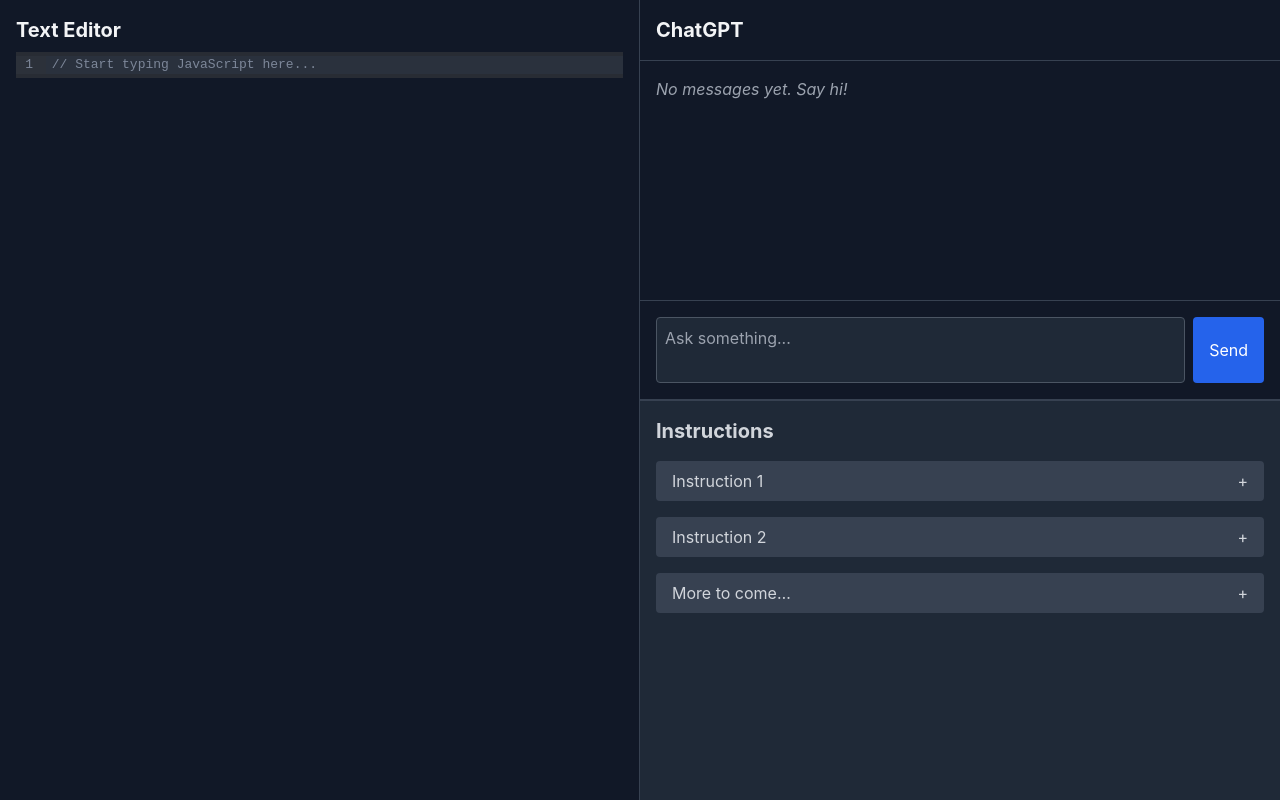
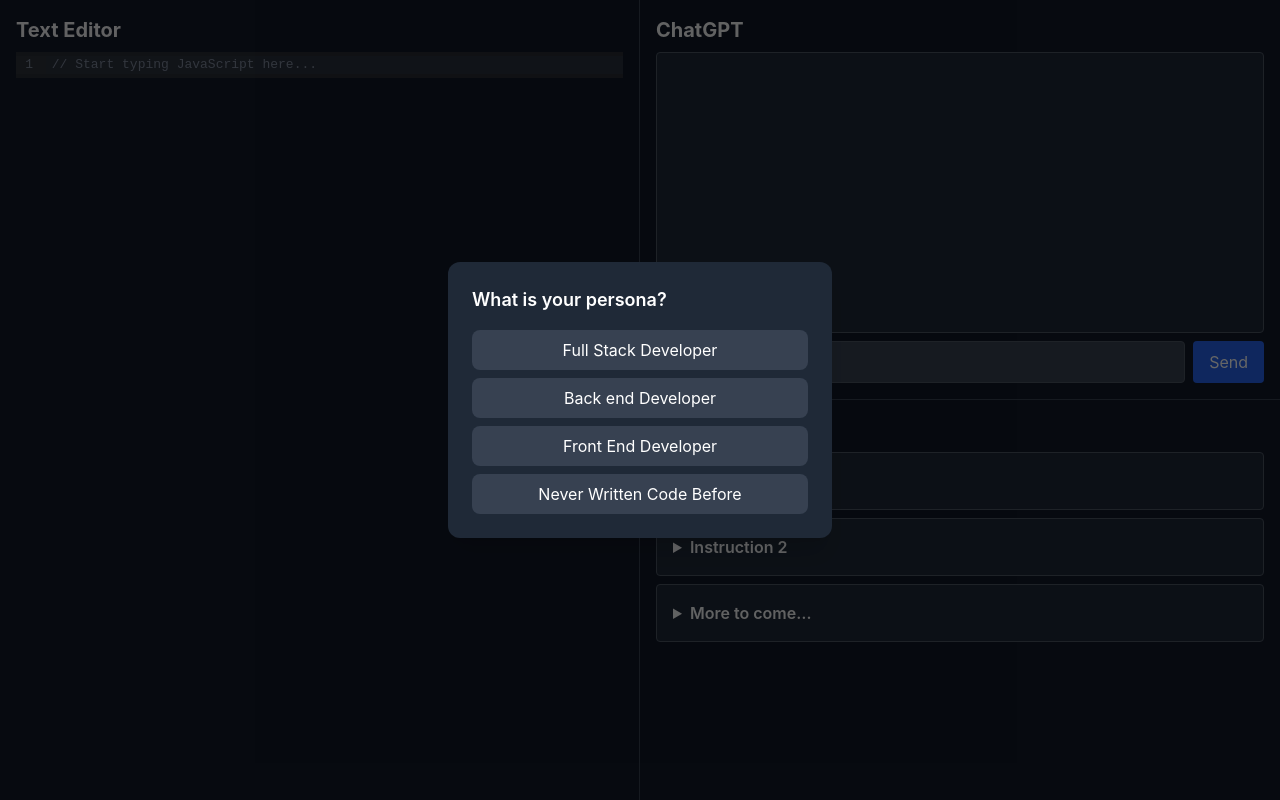
Before and after one commit to fhauben/kids-learning-summer-2025, a React (Create React App) app in the folder learning-prototype/: page / in a window 1280 px wide. Built offline with nearby package versions, Linux system fonts and the light colour scheme.

Commit message:
Initial modal implemented

```diff
--- a/learning-prototype/package.json
+++ b/learning-prototype/package.json
@@ -17,6 +17,7 @@
     "cors": "^2.8.5",
     "dotenv": "^16.5.0",
     "express": "^5.1.0",
+    "framer-motion": "^12.15.0",
     "learning-prototype": "file:",
     "lucide-react": "^0.511.0",
     "openai": "^5.0.1",
@@ -24,6 +25,7 @@
     "react-dom": "^19.1.0",
     "react-markdown": "^10.1.0",
     "react-scripts": "5.0.1",
+    "react-syntax-highlighter": "^15.6.1",
     "rehype-highlight": "^7.0.2",
     "remark-gfm": "^4.0.1",
     "web-vitals": "^2.1.4"
--- a/learning-prototype/src/App.js
+++ b/learning-prototype/src/App.js
@@ -1,38 +1,24 @@
-import { useState } from "react";
+import { useState, useEffect } from "react";
 import CodeMirror from "@uiw/react-codemirror";
 import { javascript } from "@codemirror/lang-javascript";
 import { oneDark } from "@codemirror/theme-one-dark";
-import ReactMarkdown from "react-markdown";
-import remarkGfm from "remark-gfm";
-import rehypeHighlight from "rehype-highlight";
-import "highlight.js/styles/github-dark.css"; // highlight.js theme CSS
 
 export default function App() {
   const [code, setCode] = useState("// Start typing JavaScript here...");
   const [input, setInput] = useState("");
   const [chatLog, setChatLog] = useState([]);
   const [loading, setLoading] = useState(false);
-
-  // Fold state for instructions dropdowns
-  const [folded, setFolded] = useState({
-    instr1: true,
-    instr2: true,
-    instr3: true,
-  });
-
-  const toggleFold = (key) => {
-    setFolded((prev) => ({ ...prev, [key]: !prev[key] }));
-  };
+  const [modalStep, setModalStep] = useState(0);
+  const [persona, setPersona] = useState("");
+  const [technology, setTechnology] = useState("");
 
   const handleSend = async () => {
-    if (!input.trim()) return;
     const userMessage = { role: "user", content: input };
     const newChatLog = [...chatLog, userMessage];
     setChatLog(newChatLog);
     setInput("");
     setLoading(true);
 
-    try {
     const response = await fetch("/api/chat", {
       method: "POST",
       body: JSON.stringify({ messages: newChatLog }),
@@ -41,49 +27,93 @@
     const data = await response.json();
 
     setChatLog([...newChatLog, { role: "assistant", content: data.reply }]);
-    } catch (error) {
-      setChatLog([
-        ...newChatLog,
-        {
-          role: "assistant",
-          content: "Error: Unable to get response. Please try again.",
-        },
-      ]);
-    } finally {
     setLoading(false);
-    }
   };
 
-  const userBubble =
-    "bg-blue-600 text-white self-end rounded-lg rounded-br-none px-4 py-3 max-w-[75%] whitespace-pre-wrap";
-  const aiBubble =
-    "bg-gray-700 text-gray-100 self-start rounded-lg rounded-bl-none px-4 py-3 max-w-[75%] whitespace-pre-wrap";
+  const renderModal = () => {
+    return (
+      <div className="fixed inset-0 bg-black bg-opacity-60 flex items-center justify-center z-50">
+        <div className="bg-gray-800 text-white p-6 rounded-xl shadow-xl w-96 animate-fade-in">
+          {modalStep === 0 && (
+            <div>
+              <h2 className="text-lg font-semibold mb-4">What is your persona?</h2>
+              <div className="flex flex-col gap-2">
+                {[
+                  "Full Stack Developer",
+                  "Back end Developer",
+                  "Front End Developer",
+                  "Never Written Code Before",
+                ].map((option) => (
+                  <button
+                    key={option}
+                    onClick={() => {
+                      setPersona(option);
+                      setModalStep(1);
+                    }}
+                    className="bg-gray-700 hover:bg-gray-600 rounded-lg px-4 py-2"
+                  >
+                    {option}
+                  </button>
+                ))}
+              </div>
+            </div>
+          )}
+
+          {modalStep === 1 && (
+            <div>
+              <h2 className="text-lg font-semibold mb-4">Select the technology you'd like to learn</h2>
+              <div className="flex flex-col gap-2">
+                <button
+                  onClick={() => {
+                    setTechnology("Python");
+                    setModalStep(2);
+                  }}
+                  className="bg-gray-700 hover:bg-gray-600 rounded-lg px-4 py-2"
+                >
+                  Python
+                </button>
+                <button
+                  onClick={() => setModalStep(0)}
+                  className="text-sm text-blue-300 hover:underline mt-2"
+                >
+                  ← Back
+                </button>
+              </div>
+            </div>
+          )}
+
+          {modalStep === 2 && (
+            <div>
+              <h2 className="text-lg font-semibold mb-4">Confirm your selections</h2>
+              <p className="mb-4">
+                Persona: <strong>{persona}</strong>
+                <br />Technology: <strong>{technology}</strong>
+              </p>
+              <div className="flex justify-between">
+                <button
+                  onClick={() => setModalStep(1)}
+                  className="text-sm text-blue-300 hover:underline"
+                >
+                  ← Back
+                </button>
+                <button
+                  onClick={() => setModalStep(-1)}
+                  className="bg-green-600 hover:bg-green-500 px-4 py-2 rounded-lg"
+                >
+                  Confirm
+                </button>
+              </div>
+            </div>
+          )}
+        </div>
+      </div>
+    );
+  };
 
   return (
-    <>
-      {/* Inline CSS for animated dots */}
-      <style>{`
-        @keyframes blink {
-          0%, 20% { opacity: 0.2; }
-          50% { opacity: 1; }
-          100% { opacity: 0.2; }
-        }
-        .dot {
-          animation-name: blink;
-          animation-duration: 1.4s;
-          animation-iteration-count: infinite;
-          animation-fill-mode: both;
-          font-weight: bold;
-          font-size: 1.5rem;
-          margin-left: 2px;
-          color: #eee;
-        }
-        .dot:nth-child(1) { animation-delay: 0s; }
-        .dot:nth-child(2) { animation-delay: 0.2s; }
-        .dot:nth-child(3) { animation-delay: 0.4s; }
-      `}</style>
+    <div className="dark bg-gray-900 text-gray-100 flex h-screen relative">
+      {modalStep >= 0 && renderModal()}
 
-      <div className="dark bg-gray-900 text-gray-100 flex h-screen">
       {/* Left: Code Editor */}
       <div className="w-1/2 p-4 border-r border-gray-700 flex flex-col">
         <h2 className="text-xl font-bold mb-2">Text Editor</h2>
@@ -101,69 +131,28 @@
       {/* Right: Chat + Instructions */}
       <div className="w-1/2 flex flex-col">
         {/* ChatGPT Panel */}
-          <div className="h-1/2 flex flex-col border-b border-gray-700 bg-gray-900">
-            <h2 className="text-xl font-bold p-4 border-b border-gray-700">
-              ChatGPT
-            </h2>
-            <div className="flex-1 overflow-y-auto p-4 flex flex-col space-y-4">
-              {chatLog.length === 0 && (
-                <p className="text-gray-400 italic">No messages yet. Say hi!</p>
-              )}
-              {chatLog.map((msg, idx) => {
-                const isUser = msg.role === "user";
-                return (
-                  <div
-                    key={idx}
-                    className={isUser ? userBubble : aiBubble}
-                    role="article"
-                    aria-label={isUser ? "User message" : "Assistant message"}
-                  >
-                    <div className="prose prose-invert max-w-none">
-                      <ReactMarkdown
-                        children={msg.content}
-                        remarkPlugins={[remarkGfm]}
-                        rehypePlugins={[rehypeHighlight]}
-                      />
+        <div className="h-1/2 p-4 border-b border-gray-700 flex flex-col">
+          <h2 className="text-xl font-bold mb-2">ChatGPT</h2>
+          <div className="flex-1 overflow-y-auto border border-gray-600 p-2 mb-2 rounded bg-gray-800">
+            {chatLog.map((msg, idx) => (
+              <div key={idx} className="mb-2">
+                <strong>{msg.role === "user" ? "You" : "AI"}:</strong> {msg.content}
               </div>
+            ))}
+            {loading && <div className="italic text-gray-400">AI is typing<span className="animate-pulse">...</span></div>}
           </div>
-                );
-              })}
-
-              {/* Loading indicator */}
-              {loading && (
-                <div
-                  className={aiBubble}
-                  role="status"
-                  aria-live="polite"
-                  aria-label="ChatGPT is typing"
-                >
-                  <span>ChatGPT is typing</span>
-                  <span className="inline-flex">
-                    <span className="dot">.</span>
-                    <span className="dot">.</span>
-                    <span className="dot">.</span>
-                  </span>
-                </div>
-              )}
-            </div>
-            <div className="p-4 border-t border-gray-700 flex gap-2 bg-gray-900">
-              <textarea
+          <div className="flex gap-2">
+            <input
+              type="text"
               value={input}
               onChange={(e) => setInput(e.target.value)}
-                className="flex-1 border border-gray-600 bg-gray-800 text-white p-2 rounded resize-none focus:outline-none focus:ring-2 focus:ring-blue-500"
+              className="flex-1 border border-gray-600 bg-gray-700 text-white p-2 rounded"
               placeholder="Ask something..."
-                rows={2}
-                onKeyDown={(e) => {
-                  if (e.key === "Enter" && !e.shiftKey) {
-                    e.preventDefault();
-                    handleSend();
-                  }
-                }}
             />
             <button
               onClick={handleSend}
+              disabled={loading || !input.trim()}
               className="bg-blue-600 hover:bg-blue-700 text-white px-4 py-2 rounded"
-                disabled={loading}
             >
               Send
             </button>
@@ -171,59 +160,20 @@
         </div>
 
         {/* Instructions Panel */}
-          <div className="h-1/2 p-4 overflow-auto border-t border-gray-700 bg-gray-800 text-gray-300">
-            <h2 className="text-xl font-bold mb-4">Instructions</h2>
-
-            {/* Foldable Instruction 1 */}
-            <div className="mb-4">
-              <button
-                onClick={() => toggleFold("instr1")}
-                className="w-full flex justify-between items-center bg-gray-700 px-4 py-2 rounded hover:bg-gray-600 focus:outline-none"
-              >
-                <span>Instruction 1</span>
-                <span>{folded.instr1 ? "+" : "-"}</span>
-              </button>
-              {!folded.instr1 && (
-                <div className="mt-2 px-4 text-gray-300 bg-gray-900 rounded">
-                  <p>Details or steps for Instruction 1 go here.</p>
+        <div className="h-1/2 p-4 overflow-auto">
+          <h2 className="text-xl font-bold mb-2">Instructions</h2>
+          <div className="space-y-2">
+            {["Instruction 1", "Instruction 2", "More to come…"].map((instruction, idx) => (
+              <details key={idx} className="bg-gray-800 border border-gray-600 rounded p-4">
+                <summary className="cursor-pointer font-semibold">{instruction}</summary>
+                <div className="mt-2 text-gray-300 text-sm">
+                  Detailed explanation for {instruction} goes here.
                 </div>
-              )}
-            </div>
-
-            {/* Foldable Instruction 2 */}
-            <div className="mb-4">
-              <button
-                onClick={() => toggleFold("instr2")}
-                className="w-full flex justify-between items-center bg-gray-700 px-4 py-2 rounded hover:bg-gray-600 focus:outline-none"
-              >
-                <span>Instruction 2</span>
-                <span>{folded.instr2 ? "+" : "-"}</span>
-              </button>
-              {!folded.instr2 && (
-                <div className="mt-2 px-4 text-gray-300 bg-gray-900 rounded">
-                  <p>Details or steps for Instruction 2 go here.</p>
-                </div>
-              )}
-            </div>
-
-            {/* Foldable Instruction 3 */}
-            <div>
-              <button
-                onClick={() => toggleFold("instr3")}
-                className="w-full flex justify-between items-center bg-gray-700 px-4 py-2 rounded hover:bg-gray-600 focus:outline-none"
-              >
-                <span>More to come…</span>
-                <span>{folded.instr3 ? "+" : "-"}</span>
-              </button>
-              {!folded.instr3 && (
-                <div className="mt-2 px-4 text-gray-300 bg-gray-900 rounded">
-                  <p>Additional instructions will be added here.</p>
-                </div>
-              )}
+              </details>
+            ))}
           </div>
         </div>
       </div>
     </div>
-    </>
   );
 }
```
Also changed, not shown: 1 other file (tests, documents, lock files or other folders). Lines whose indentation alone changed are shown as unchanged.
